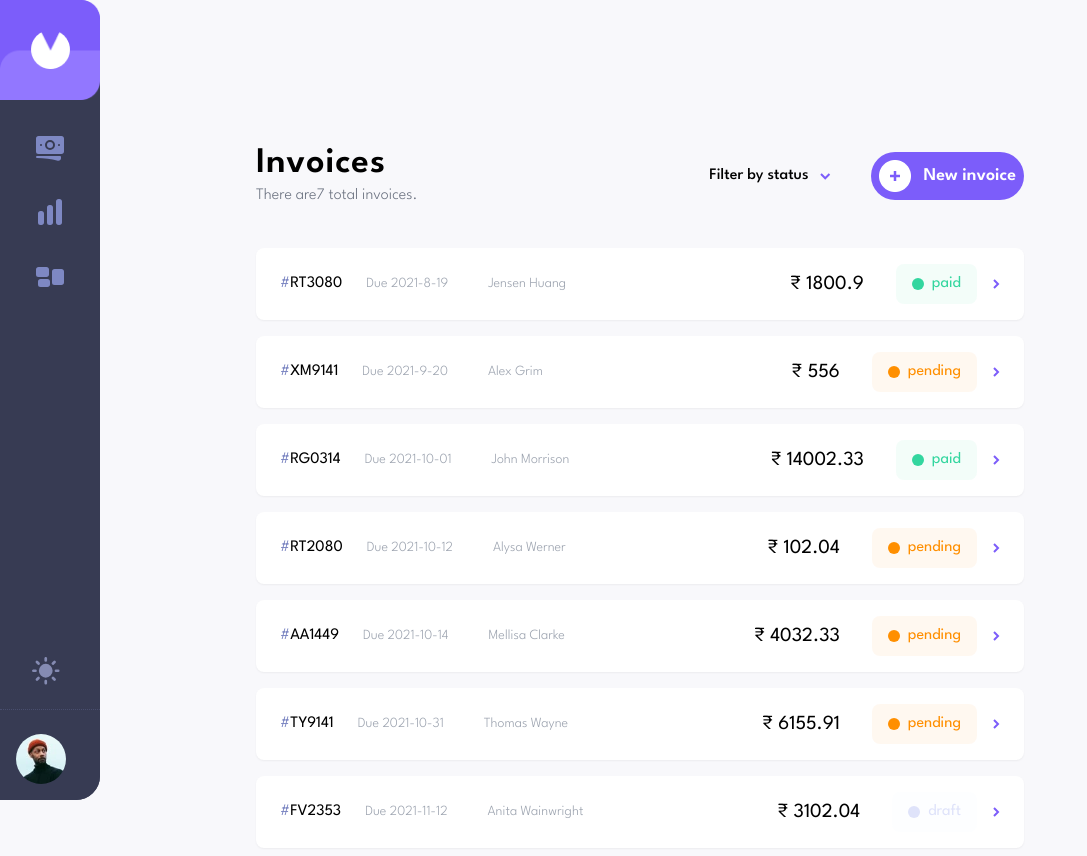
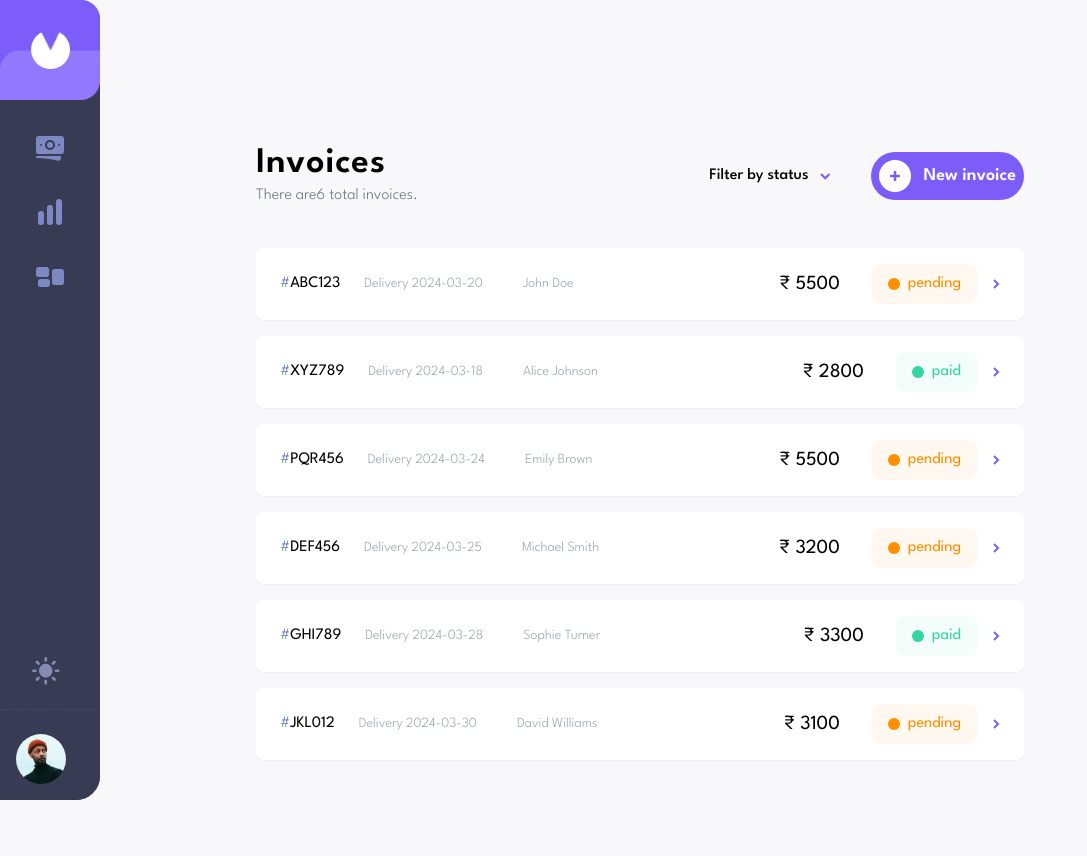
Before and after one commit to pratikdevdas/invoice-gst-frontend-mentor, a React (Vite) app: page /dashboard in a window 1280 px wide. Shown: the top 856 px of the page, without its empty margins (0-1087 px from the left). Built offline with nearby package versions, Linux system fonts and the light colour scheme.

Commit message:
invoide data update

```diff
--- a/package.json
+++ b/package.json
@@ -13,6 +13,7 @@
     "@heroicons/react": "^2.0.17",
     "@reduxjs/toolkit": "^1.9.3",
     "@vitejs/plugin-react": "^3.1.0",
+    "axios": "^1.6.7",
     "formik": "^2.4.5",
     "framer-motion": "^10.10.0",
     "moment": "^2.29.4",
@@ -39,6 +40,7 @@
     "eslint-plugin-react": "^7.33.2",
     "eslint-plugin-react-hooks": "^4.6.0",
     "eslint-plugin-react-refresh": "^0.4.5",
+    "json-server": "^1.0.0-alpha.23",
     "postcss": "^8.4.21",
     "tailwindcss": "^3.3.0"
   }
--- a/src/assets/data/data.json
+++ b/src/assets/data/data.json
@@ -1,231 +1,272 @@
 [
   {
-    "id": "RT3080",
-    "createdAt": "2021-8-18",
-    "paymentDue": "2021-8-19",
-    "description": "Re-branding",
-    "paymentTerms": 1,
-    "clientName": "Jensen Huang",
-    "clientEmail": "jensenh@mail.com",
-    "status": "paid",
-    "senderAddress": {
-      "street": "19 Union Terrace",
-      "city": "London",
-      "postCode": "E1 3EZ",
-      "country": "United Kingdom"
+    "id": "ABC123",
+    "createdAt": "2024-03-15",
+    "deliveryDate": "2024-03-20",
+    "invoiceDate": "2024-03-15",
+    "clientName": "John Doe",
+    "clientEmail": "john.doe@example.com",
+    "clientPhone": 1234567890,
+    "status": "pending",
+    "vendorDetails": {
+      "name": "Fashion Hub",
+      "outlet": "City Center",
+      "postCode": 567890
     },
     "clientAddress": {
-      "street": "106 Kendell Street",
-      "city": "Sharrington",
-      "postCode": "NR24 5WQ",
-      "country": "United Kingdom"
+      "street": "Main Street",
+      "postCode": 567890,
+      "city": "Metropolis"
     },
     "items": [
       {
-        "name": "Brand Guidelines",
+        "name": "Designer Watch",
+        "quantity": 2,
+        "price": 1500,
+        "total": 3000,
+        "id": "98765abc-1234-5678-defg-098765432112",
+        "gst": 12,
+        "specialCode": "W123"
+      },
+      {
+        "name": "Leather Bag",
         "quantity": 1,
-        "price": 1800.90,
-        "total": 1800.90
+        "price": 2500,
+        "total": 2500,
+        "id": "12345def-5678-abcd-5678-abcdef987654",
+        "gst": 18,
+        "specialCode": "B456"
       }
     ],
-    "total": 1800.90
+    "total": 5500,
+    "amountPaid": 1000,
+    "leftToPay": 4500,
+    "otherDetails": "Additional details for Invoice ABC123",
+    "discount": 300
   },
   {
-    "id": "XM9141",
-    "createdAt": "2021-8-21",
-    "paymentDue": "2021-9-20",
-    "description": "Graphic Design",
-    "paymentTerms": 30,
-    "clientName": "Alex Grim",
-    "clientEmail": "alexgrim@mail.com",
-    "status": "pending",
-    "senderAddress": {
-      "street": "19 Union Terrace",
-      "city": "London",
-      "postCode": "E1 3EZ",
-      "country": "United Kingdom"
+    "id": "XYZ789",
+    "createdAt": "2024-03-12",
+    "deliveryDate": "2024-03-18",
+    "invoiceDate": "2024-03-12",
+    "clientName": "Alice Johnson",
+    "clientEmail": "alice.johnson@example.com",
+    "clientPhone": 9876543210,
+    "status": "paid",
+    "vendorDetails": {
+      "name": "Tech Paradise",
+      "outlet": "Electro Zone",
+      "postCode": 456789
     },
     "clientAddress": {
-      "street": "84 Church Way",
-      "city": "Bradford",
-      "postCode": "BD1 9PB",
-      "country": "United Kingdom"
+      "street": "Tech Street",
+      "postCode": 456789,
+      "city": "Tech City"
     },
     "items": [
       {
-        "name": "Banner Design",
+        "name": "Smartphone",
         "quantity": 1,
-        "price": 156.00,
-        "total": 156.00
+        "price": 800,
+        "total": 800,
+        "id": "abcd1234-5678-efgh-5678-ijklmnopqrst",
+        "gst": 10,
+        "specialCode": "S789"
       },
       {
-        "name": "Email Design",
-        "quantity": 2,
-        "price": 200.00,
-        "total": 400.00
+        "name": "Laptop",
+        "quantity": 1,
+        "price": 2000,
+        "total": 2000,
+        "id": "efgh5678-ijkl-1234-mnop-qrstabcd5678",
+        "gst": 15,
+        "specialCode": "L012"
       }
     ],
-    "total": 556.00
+    "total": 2800,
+    "amountPaid": 2800,
+    "leftToPay": 0,
+    "otherDetails": "Details for Invoice XYZ789",
+    "discount": 0
   },
   {
-    "id": "RG0314",
-    "createdAt": "2021-9-24",
-    "paymentDue": "2021-10-01",
-    "description": "Website Redesign",
-    "paymentTerms": 7,
-    "clientName": "John Morrison",
-    "clientEmail": "jm@myco.com",
-    "status": "paid",
-    "senderAddress": {
-      "street": "19 Union Terrace",
-      "city": "London",
-      "postCode": "E1 3EZ",
-      "country": "United Kingdom"
+    "id": "PQR456",
+    "createdAt": "2024-03-18",
+    "deliveryDate": "2024-03-24",
+    "invoiceDate": "2024-03-18",
+    "clientName": "Emily Brown",
+    "clientEmail": "emily.brown@example.com",
+    "clientPhone": 7890123456,
+    "status": "pending",
+    "vendorDetails": {
+      "name": "Home Essentials",
+      "outlet": "Furniture Emporium",
+      "postCode": 678901
     },
     "clientAddress": {
-      "street": "79 Dover Road",
-      "city": "Westhall",
-      "postCode": "IP19 3PF",
-      "country": "United Kingdom"
+      "street": "Comfort Lane",
+      "postCode": 678901,
+      "city": "Cozy Town"
     },
     "items": [
       {
-        "name": "Website Redesign",
+        "name": "Sofa Set",
         "quantity": 1,
-        "price": 14002.33,
-        "total": 14002.33
+        "price": 3500,
+        "total": 3500,
+        "id": "ijklmnopqrst-7890-abcd-ijkl-mnopqrstabcd",
+        "gst": 12,
+        "specialCode": "SF456"
+      },
+      {
+        "name": "Coffee Table",
+        "quantity": 2,
+        "price": 1000,
+        "total": 2000,
+        "id": "7890abcd-ijklmnopqrst-abcd-ijklmnopqrst",
+        "gst": 18,
+        "specialCode": "CT789"
       }
     ],
-    "total": 14002.33
+    "total": 5500,
+    "amountPaid": 1500,
+    "leftToPay": 4000,
+    "otherDetails": "Additional details for Invoice PQR456",
+    "discount": 300
   },
   {
-    "id": "RT2080",
-    "createdAt": "2021-10-11",
-    "paymentDue": "2021-10-12",
-    "description": "Logo Concept",
-    "paymentTerms": 1,
-    "clientName": "Alysa Werner",
-    "clientEmail": "alysa@email.co.uk",
+    "id": "DEF456",
+    "createdAt": "2024-03-20",
+    "deliveryDate": "2024-03-25",
+    "invoiceDate": "2024-03-20",
+    "clientName": "Michael Smith",
+    "clientEmail": "michael.smith@example.com",
+    "clientPhone": 6543210987,
     "status": "pending",
-    "senderAddress": {
-      "street": "19 Union Terrace",
-      "city": "London",
-      "postCode": "E1 3EZ",
-      "country": "United Kingdom"
+    "vendorDetails": {
+      "name": "Sports Galaxy",
+      "outlet": "Fitness Arena",
+      "postCode": 789012
     },
     "clientAddress": {
-      "street": "63 Warwick Road",
-      "city": "Carlisle",
-      "postCode": "CA20 2TG",
-      "country": "United Kingdom"
+      "street": "Active Street",
+      "postCode": 789012,
+      "city": "Fit City"
     },
     "items": [
       {
-        "name": "Logo Sketches",
+        "name": "Running Shoes",
+        "quantity": 2,
+        "price": 1200,
+        "total": 2400,
+        "id": "mnopqrstabcd-9876-ijkl-mnopqrstabcd-ijkl",
+        "gst": 15,
+        "specialCode": "RS123"
+      },
+      {
+        "name": "Fitness Tracker",
         "quantity": 1,
-        "price": 102.04,
-        "total": 102.04
+        "price": 800,
+        "total": 800,
+        "id": "qrstabcd-ijklmnop-9876-ijklmnop-qrst",
+        "gst": 10,
+        "specialCode": "FT456"
       }
     ],
-    "total": 102.04
+    "total": 3200,
+    "amountPaid": 800,
+    "leftToPay": 2400,
+    "otherDetails": "Details for Invoice DEF456",
+    "discount": 200
   },
   {
-    "id": "AA1449",
-    "createdAt": "2021-10-7",
-    "paymentDue": "2021-10-14",
-    "description": "Re-branding",
-    "paymentTerms": 7,
-    "clientName": "Mellisa Clarke",
-    "clientEmail": "mellisa.clarke@example.com",
-    "status": "pending",
-    "senderAddress": {
-      "street": "19 Union Terrace",
-      "city": "London",
-      "postCode": "E1 3EZ",
-      "country": "United Kingdom"
+    "id": "GHI789",
+    "createdAt": "2024-03-22",
+    "deliveryDate": "2024-03-28",
+    "invoiceDate": "2024-03-22",
+    "clientName": "Sophie Turner",
+    "clientEmail": "sophie.turner@example.com",
+    "clientPhone": 8765432109,
+    "status": "paid",
+    "vendorDetails": {
+      "name": "Gourmet Delights",
+      "outlet": "Culinary Corner",
+      "postCode": 890123
     },
     "clientAddress": {
-      "street": "46 Abbey Row",
-      "city": "Cambridge",
-      "postCode": "CB5 6EG",
-      "country": "United Kingdom"
+      "street": "Tasty Avenue",
+      "postCode": 890123,
+      "city": "Foodville"
     },
     "items": [
       {
-        "name": "New Logo",
+        "name": "Chef's Knife Set",
         "quantity": 1,
-        "price": 1532.33,
-        "total": 1532.33
+        "price": 1800,
+        "total": 1800,
+        "id": "uvwxyzabcd-5678-ijklmnop-uvwxyzabcd-ijkl",
+        "gst": 12,
+        "specialCode": "CKS789"
       },
       {
-        "name": "Brand Guidelines",
-        "quantity": 1,
-        "price": 2500.00,
-        "total": 2500.00
+        "name": "Premium Olive Oil",
+        "quantity": 3,
+        "price": 500,
+        "total": 1500,
+        "id": "abcd-ijklmnop-5678-ijklmnop-uvwxyz",
+        "gst": 5,
+        "specialCode": "POO123"
       }
     ],
-    "total": 4032.33
+    "total": 3300,
+    "amountPaid": 3300,
+    "leftToPay": 0,
+    "otherDetails": "Details for Invoice GHI789",
+    "discount": 0
   },
   {
-    "id": "TY9141",
-    "createdAt": "2021-10-01",
-    "paymentDue": "2021-10-31",
-    "description": "Landing Page Design",
-    "paymentTerms": 30,
-    "clientName": "Thomas Wayne",
-    "clientEmail": "thomas@dc.com",
+    "id": "JKL012",
+    "createdAt": "2024-03-25",
+    "deliveryDate": "2024-03-30",
+    "invoiceDate": "2024-03-25",
+    "clientName": "David Williams",
+    "clientEmail": "david.williams@example.com",
+    "clientPhone": 7654321098,
     "status": "pending",
-    "senderAddress": {
-      "street": "19 Union Terrace",
-      "city": "London",
-      "postCode": "E1 3EZ",
-      "country": "United Kingdom"
+    "vendorDetails": {
+      "name": "Book Haven",
+      "outlet": "Literary Lounge",
+      "postCode": 901234
     },
     "clientAddress": {
-      "street": "3964  Queens Lane",
-      "city": "Gotham",
-      "postCode": "60457",
-      "country": "United States of America"
+      "street": "Novel Street",
+      "postCode": 901234,
+      "city": "Booktown"
     },
     "items": [
       {
-        "name": "Web Design",
+        "name": "Classic Novels Collection",
         "quantity": 1,
-        "price": 6155.91,
-        "total": 6155.91
+        "price": 2500,
+        "total": 2500,
+        "id": "ijklmnop-qrst-5678-qrst-ijklmnopabcd",
+        "gst": 8,
+        "specialCode": "CNC456"
+      },
+      {
+        "name": "Reading Glasses",
+        "quantity": 2,
+        "price": 300,
+        "total": 600,
+        "id": "mnop-qrst-ijklmnopabcd-5678-qrst",
+        "gst": 5,
+        "specialCode": "RG789"
       }
     ],
-    "total": 6155.91
-  },
-  {
-    "id": "FV2353",
-    "createdAt": "2021-11-05",
-    "paymentDue": "2021-11-12",
-    "description": "Logo Re-design",
-    "paymentTerms": 7,
-    "clientName": "Anita Wainwright",
-    "clientEmail": "",
-    "status": "draft",
-    "senderAddress": {
-      "street": "19 Union Terrace",
-      "city": "London",
-      "postCode": "E1 3EZ",
-      "country": "United Kingdom"
-    },
-    "clientAddress": {
-      "street": "",
-      "city": "",
-      "postCode": "",
-      "country": ""
-    },
-    "items": [
-      {
-        "name": "Logo Re-design",
-        "quantity": 1,
-        "price": 3102.04,
-        "total": 3102.04
-      }
-    ],
-    "total": 3102.04
+    "total": 3100,
+    "amountPaid": 1000,
+    "leftToPay": 2100,
+    "otherDetails": "Details for Invoice JKL012",
+    "discount": 400
   }
 ]
--- a/src/components/invoices/InvoiceCard.jsx
+++ b/src/components/invoices/InvoiceCard.jsx
@@ -18,9 +18,9 @@ function InvoiceCard({ invoice }) {
           </h2>
 
           <h2 className=" text-sm text-gray-400 font-light ml-6">
-            Due
+            Delivery
             {' '}
-            {invoice.paymentDue}
+            {invoice.deliveryDate}
           </h2>
 
           <h2 className=" text-sm text-gray-400 font-light ml-10">
--- a/src/components/invoices/InvoiceInfo.jsx
+++ b/src/components/invoices/InvoiceInfo.jsx
@@ -142,13 +142,22 @@ function InvoiceInfo({ onDelete }) {
                 </div>
 
                 <div className=" mt-8 md:mt-0">
-                  <p className=" text-gray-400 font-thin">Sent to</p>
+                  <p className=" text-gray-400 font-thin">Send to</p>
                   <h1 className=" dark:text-white text-lg font-semibold">
                     {invoice.clientEmail}
                     {' '}
                     <br />
                     {invoice.clientPhone}
                   </h1>
+                  <button
+                    type="button"
+                    onClick={() => {
+                      console.log('send invoic')
+                    }}
+                    className=" text-center  text-white bg-[#7c5dfa] hover:opacity-80 p-1 px-2 rounded-md"
+                  >
+                    Send Invoice
+                  </button>
                 </div>
               </div>
 
--- /dev/null
+++ b/src/server/mail.js
@@ -0,0 +1,4 @@
+import axios from 'axios'
+
+const sendMail = (data) => axios.post('http://localhost:3001/sendMail', data)
+export default { sendMail }
```
Also changed, not shown: 1 other file (tests, documents, lock files or other folders).
